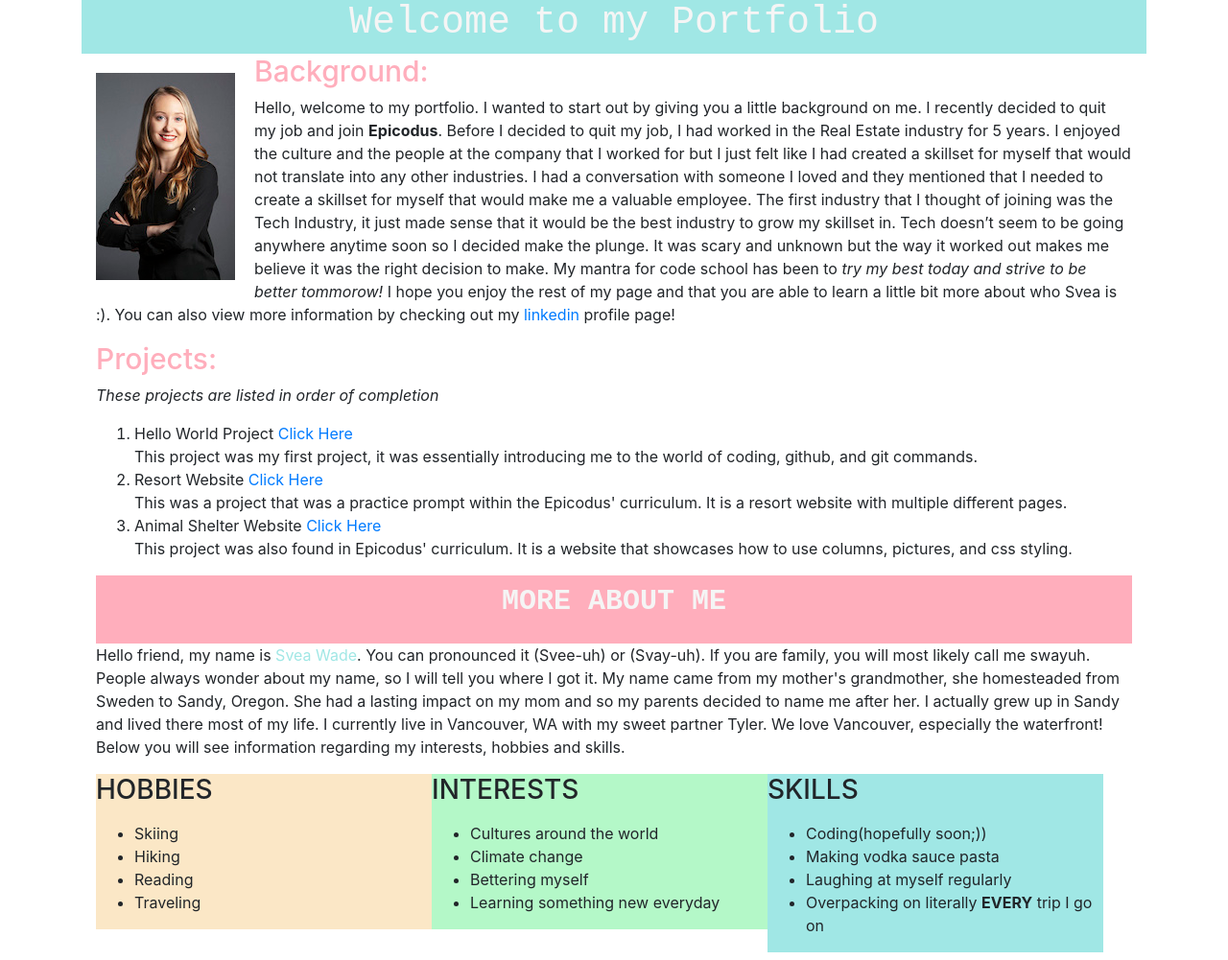
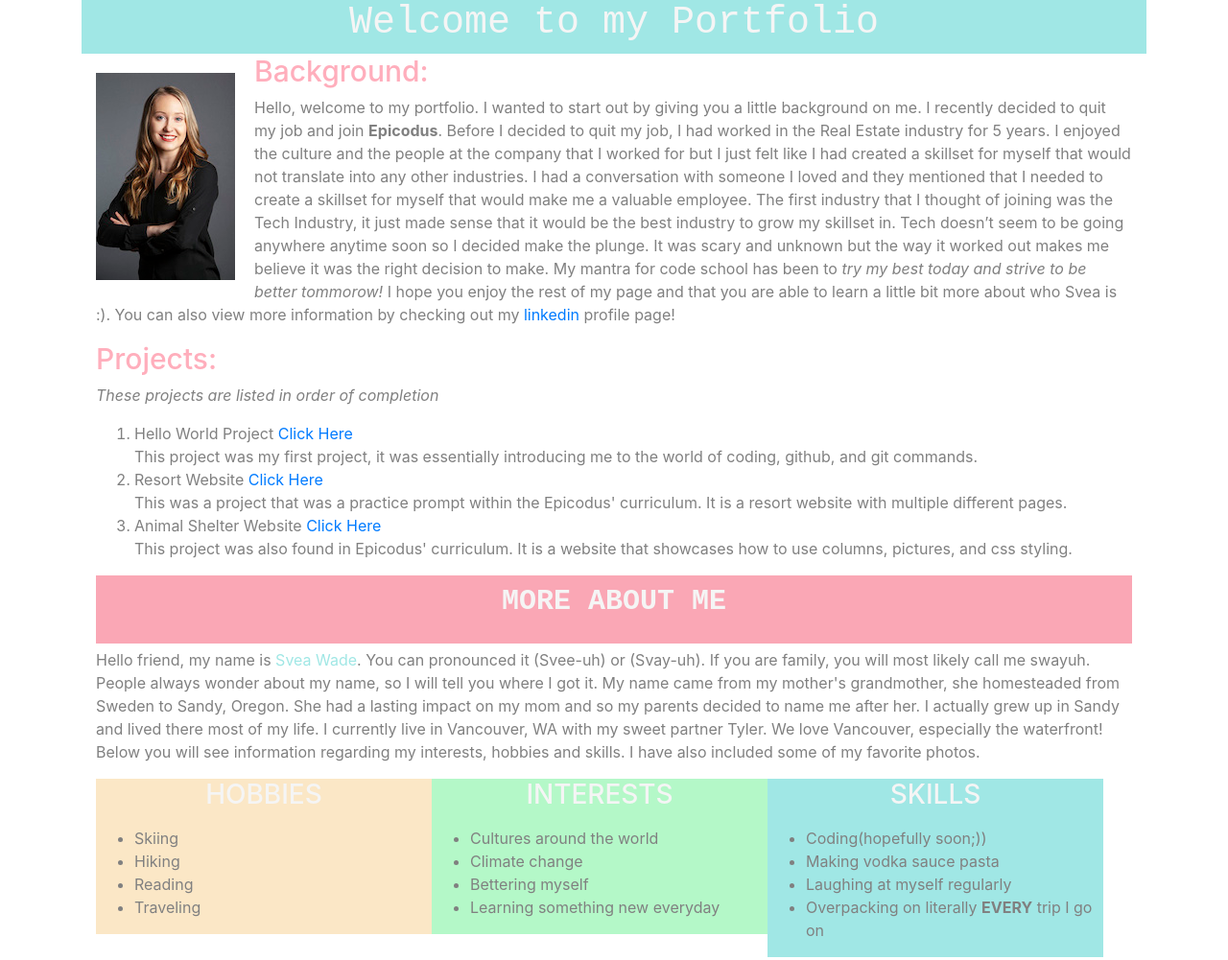
Before and after one commit to svealinnea/Portfolio-Svea, a plain HTML site: page index.html in a window 1280 px wide. Shown: the top 1001 px of the page at 96% size. Drawn offline with Linux system fonts and the light colour scheme.

Commit message:
updated read me, styles sheet and more verbiage

```diff
--- a/css/styles.css
+++ b/css/styles.css
@@ -20,8 +20,9 @@ img {
   border: gray;
   padding: 5px;
   border-width: 5px;
-  background-color: #FFAEBC;
-  margin-top: 10px;
+  background-color: #faa7b5;
+  margin-top: 5px;
+  margin-bottom: 5px;
   text-align: center;
   font-family: monospace;
   font-weight: bolder;
@@ -50,3 +51,11 @@ h2 {
 .highlight {
   color:#A0E7E5
 }
+h3 {
+  text-align: center;
+  color: whitesmoke;
+  text-decoration: rgb(86, 160, 160);
+}
+body {
+  color: grey
+}
--- a/index.html
+++ b/index.html
@@ -24,7 +24,7 @@
             <li class="me">Animal Shelter Website <a href="https://github.com/svealinnea/Animal-Shelter-Website">Click Here</a></li> This project was also found in Epicodus' curriculum. It is a website that showcases how to use columns, pictures, and css styling.
           </ol>
         <div class="box"><p>MORE ABOUT ME</p></div>
-        <p>Hello friend, my name is <span class="highlight">Svea Wade</span>. You can pronounced it (Svee-uh) or (Svay-uh). If you are family, you will most likely call me swayuh. People always wonder about my name, so I will tell you where I got it. My name came from my mother's grandmother, she homesteaded from Sweden to Sandy, Oregon. She had a lasting impact on my mom and so my parents decided to name me after her. I actually grew up in Sandy and lived there most of my life. I currently live in Vancouver, WA with my sweet partner Tyler. We love Vancouver, especially the waterfront! Below you will see information regarding my interests, hobbies and skills. </p>
+        <p>Hello friend, my name is <span class="highlight">Svea Wade</span>. You can pronounced it (Svee-uh) or (Svay-uh). If you are family, you will most likely call me swayuh. People always wonder about my name, so I will tell you where I got it. My name came from my mother's grandmother, she homesteaded from Sweden to Sandy, Oregon. She had a lasting impact on my mom and so my parents decided to name me after her. I actually grew up in Sandy and lived there most of my life. I currently live in Vancouver, WA with my sweet partner Tyler. We love Vancouver, especially the waterfront! Below you will see information regarding my interests, hobbies and skills. I have also included some of my favorite photos.  </p>
           <div class="column1">
             <h3>HOBBIES</h3>
             <p>
```
Also changed, not shown: 1 other file.
